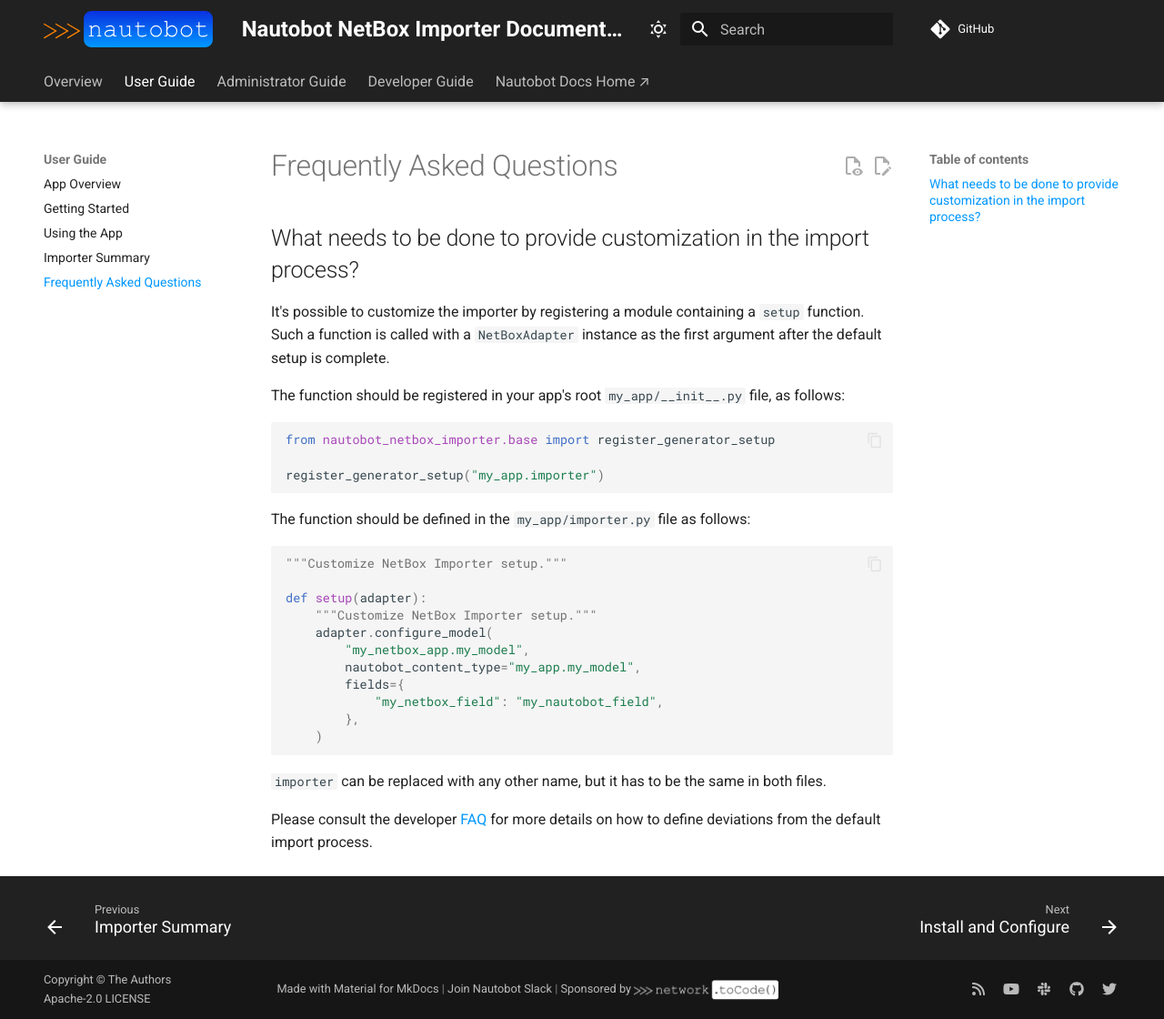
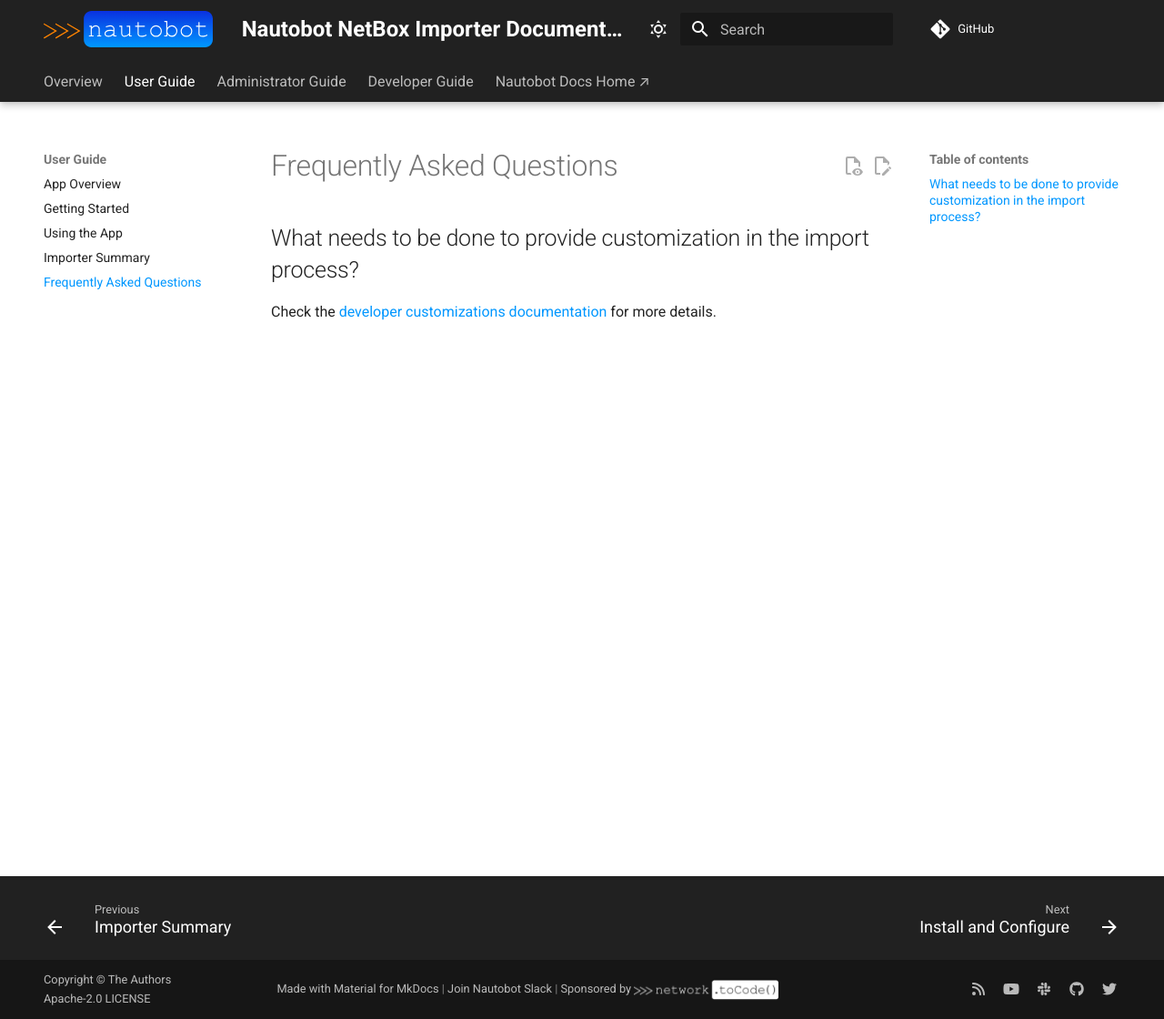
Before and after one commit to nautobot/nautobot-app-netbox-importer, an MkDocs documentation site: the page built from docs/user/faq.md, in a window 1280 px wide and 1120 px high. Shown: the whole window at 91% size. Built offline with MkDocs 1.6.1 and Material for MkDocs 9.7.7, drawn with Linux system fonts in a browser that asks for light colours; comment, search, counter and statistics services are not loaded.

Commit message:
docs: Customizations

````diff
--- a/docs/user/faq.md
+++ b/docs/user/faq.md
@@ -2,32 +2,4 @@
 
 ## What needs to be done to provide customization in the import process?
 
-It's possible to customize the importer by registering a module containing a `setup` function. Such a function is called with a `NetBoxAdapter` instance as the first argument after the default setup is complete.
-
-The function should be registered in your app's root `my_app/__init__.py` file, as follows:
-
-```python
-from nautobot_netbox_importer.base import register_generator_setup
-
-register_generator_setup("my_app.importer")
-```
-
-The function should be defined in the `my_app/importer.py` file as follows:
-
-```python
-"""Customize NetBox Importer setup."""
-
-def setup(adapter):
-    """Customize NetBox Importer setup."""
-    adapter.configure_model(
-        "my_netbox_app.my_model",
-        nautobot_content_type="my_app.my_model",
-        fields={
-            "my_netbox_field": "my_nautobot_field",
-        },
-    )
-```
-
-`importer` can be replaced with any other name, but it has to be the same in both files.
-
-Please consult the developer [FAQ](../dev/faq.md) for more details on how to define deviations from the default import process.
+Check the [developer customizations documentation](../dev/customizations.md) for more details.
--- a/mkdocs.yml
+++ b/mkdocs.yml
@@ -134,6 +134,7 @@ nav:
       - Demo Excecution: "dev/demo.md"
       - Frequently Asked Questions: "dev/faq.md"
       - Test Fixtures: "dev/code_reference/fixtures/README.md"
+      - Customizations: "dev/customizations.md"
       - Code Reference:
           - "dev/code_reference/index.md"
           - Package: "dev/code_reference/package.md"
````
Also changed, not shown: docs/dev/customizations.md (added, +106 -0 lines), docs/dev/faq.md (+4 -0 lines).
